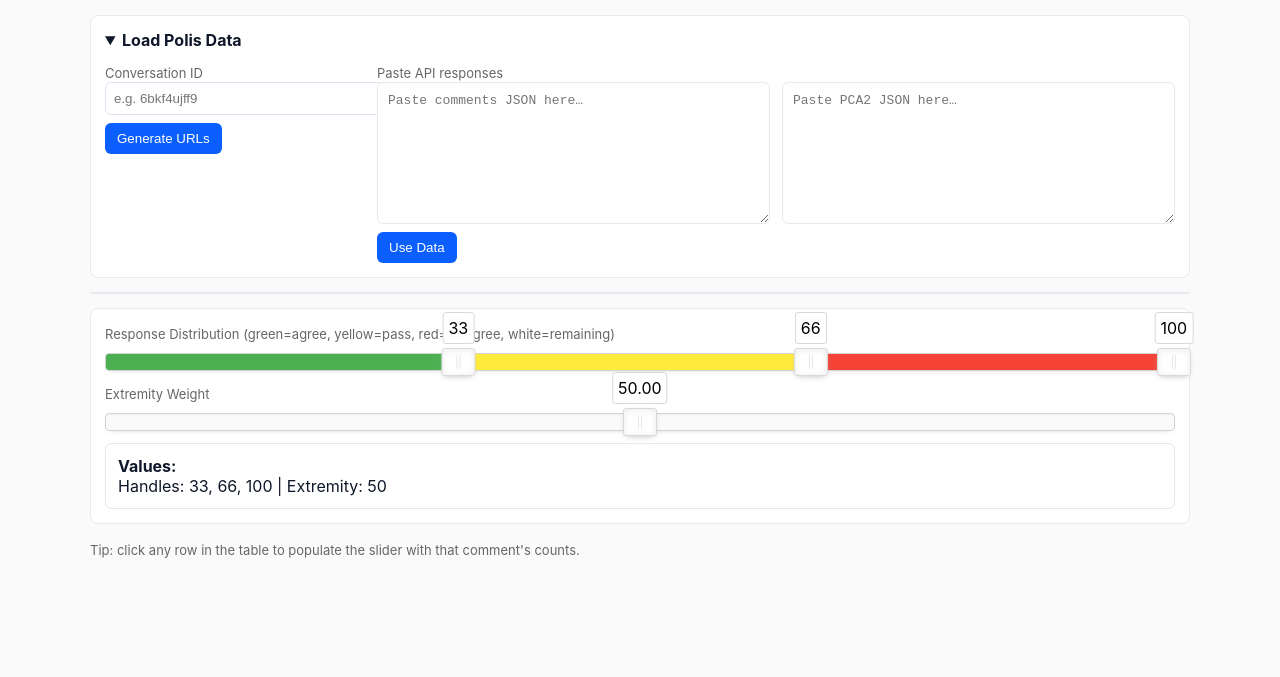
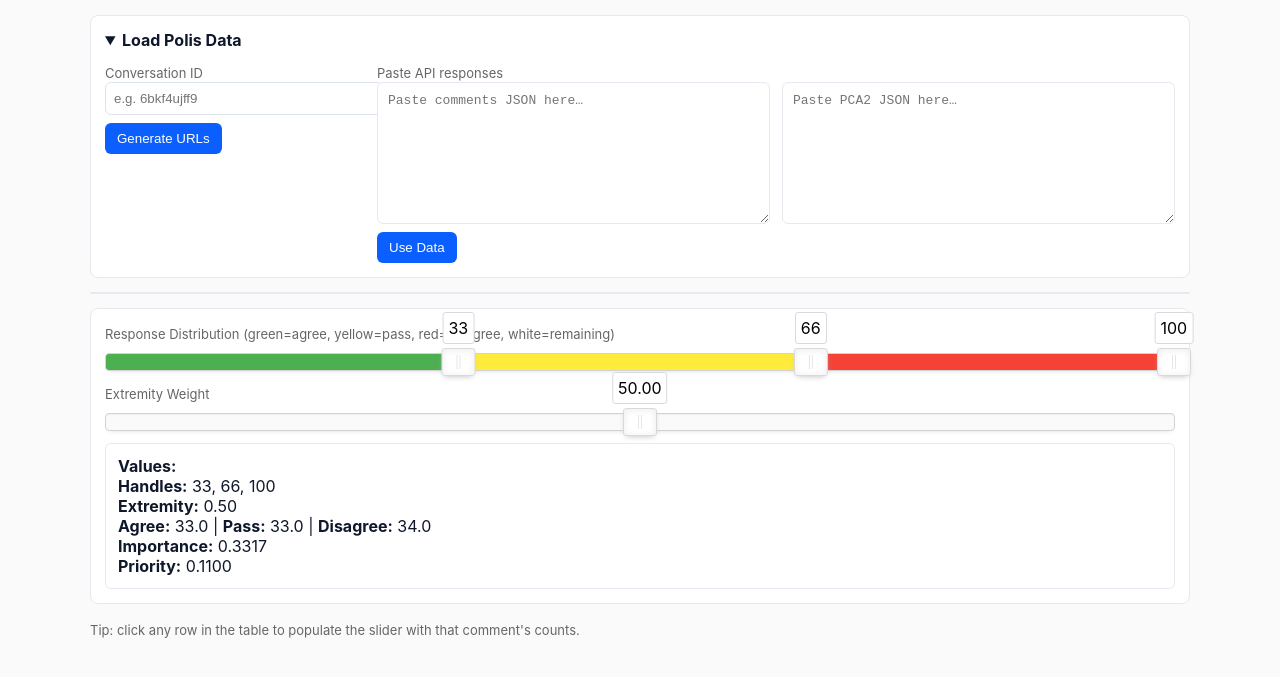
Before and after one commit to patcon/polislike-comment-routing-explorer, a plain HTML site: page index.html in a window 1280 px wide. Shown: the part 79-756 px from the top of the page. Drawn offline with nearby package versions, Linux system fonts and the light colour scheme.

Commit message:
Add priority and important metric.

```diff
--- a/index.html
+++ b/index.html
@@ -176,12 +176,58 @@
       range: { min: 0, max: 100 }
     });
 
+    function probability(n, total, pseudo = 1) {
+      // Laplace-smoothed probability (n + pseudo) / (total + 3*pseudo)
+      return (n + pseudo) / (total + 3 * pseudo);
+    }
+
+    function importanceMetric(n_agree, n_disagree, n_total, extremity, pseudo = 1) {
+      const n_pass = n_total - (n_agree + n_disagree);
+      const prob_agree = probability(n_agree, n_total, pseudo);
+      const prob_pass = probability(n_pass, n_total, pseudo);
+      const prob_engagement = 1 - prob_pass;
+      const importance = prob_agree * prob_engagement * (1 + extremity);
+      return importance;
+    }
+
+    function priorityMetric(is_meta, n_agree, n_disagree, n_total, extremity, meta_priority = 7, pseudo = 1) {
+      const importance = importanceMetric(n_agree, n_disagree, n_total, extremity, pseudo);
+      const NO_VOTES_SCALE_FACTOR = 9;
+      const newness_scale_factor = 1 + (NO_VOTES_SCALE_FACTOR - 1) * Math.pow(2, -(n_total / 5));
+      let priority = importance * newness_scale_factor;
+      if (is_meta) priority = meta_priority;
+      const boosted_bias_priority = Math.pow(priority, 2);
+      return boosted_bias_priority;
+    }
+
     function updateValues() {
       const multi = multiSlider.noUiSlider.get().map(Number);
-      const ext = Number(extremitySlider.noUiSlider.get());
-      document.getElementById('values').textContent =
-        `Handles: ${multi.map(v => v.toFixed(0)).join(', ')} | Extremity: ${ext.toFixed(0)}`;
+      const ext = Number(extremitySlider.noUiSlider.get()) / 100; // normalize extremity 0–1
+
+      // interpret slider sections (agree, pass, disagree, unseen)
+      const agreePct = multi[0];
+      const passPct = multi[1] - multi[0];
+      const disagreePct = multi[2] - multi[1];
+      const unseenPct = 100 - multi[2];
+      const totalVotes = 100; // use 100 as normalized total for simplicity
+
+      // convert back to counts (relative scale)
+      const n_agree = agreePct;
+      const n_disagree = disagreePct;
+      const n_total = agreePct + disagreePct + passPct;
+
+      // compute metrics
+      const importance = importanceMetric(n_agree, n_disagree, n_total, ext);
+      const priority = priorityMetric(false, n_agree, n_disagree, n_total, ext);
+
+      document.getElementById('values').innerHTML =
+        `<div><strong>Handles:</strong> ${multi.map(v => v.toFixed(0)).join(', ')}<br>` +
+        `<strong>Extremity:</strong> ${ext.toFixed(2)}<br>` +
+        `<strong>Agree:</strong> ${n_agree.toFixed(1)} | <strong>Pass:</strong> ${passPct.toFixed(1)} | <strong>Disagree:</strong> ${n_disagree.toFixed(1)}<br>` +
+        `<strong>Importance:</strong> ${importance.toFixed(4)}<br>` +
+        `<strong>Priority:</strong> ${priority.toFixed(4)}</div>`;
     }
+
     multiSlider.noUiSlider.on('update', updateValues);
     extremitySlider.noUiSlider.on('update', updateValues);
     updateValues();
```
